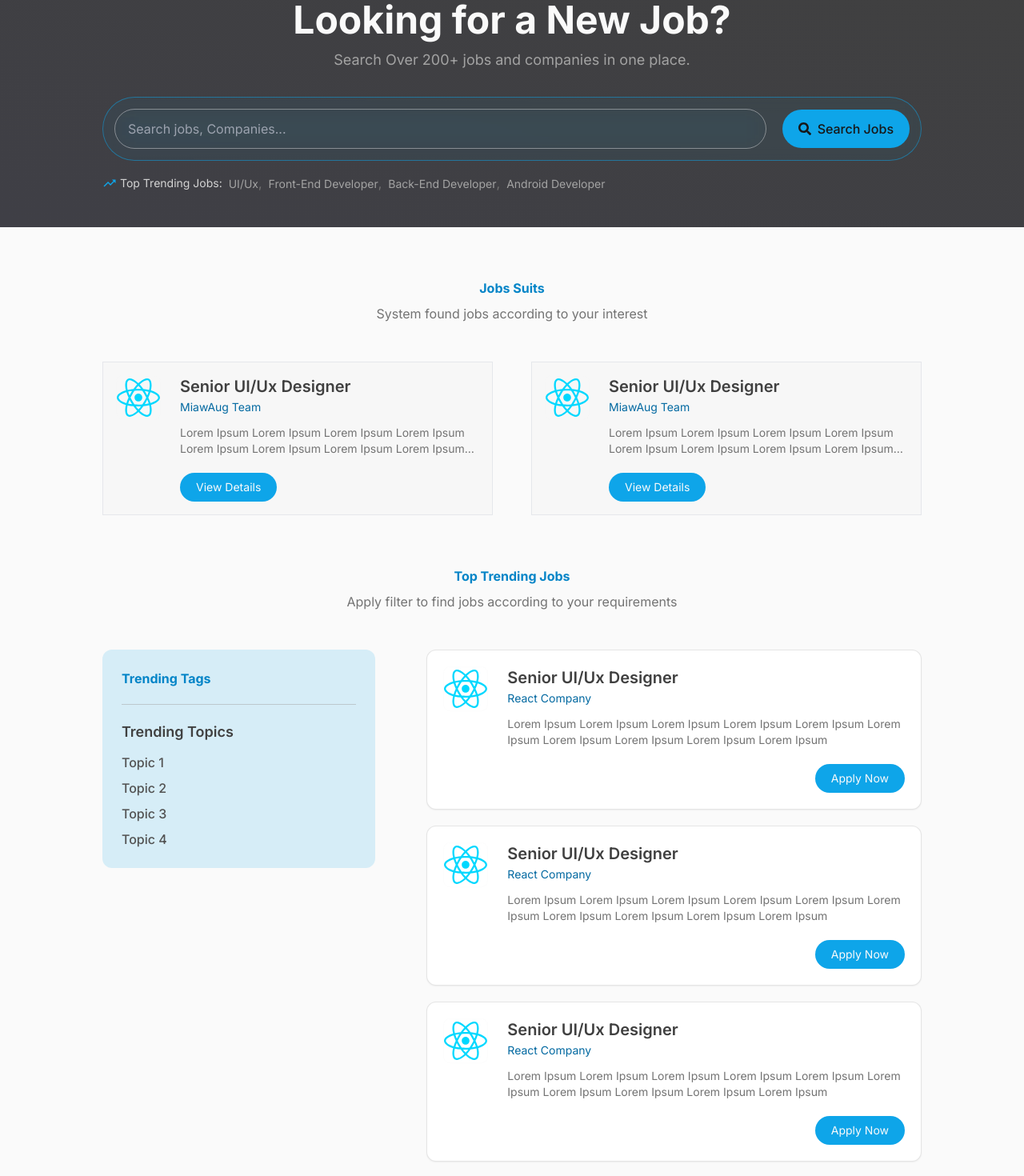
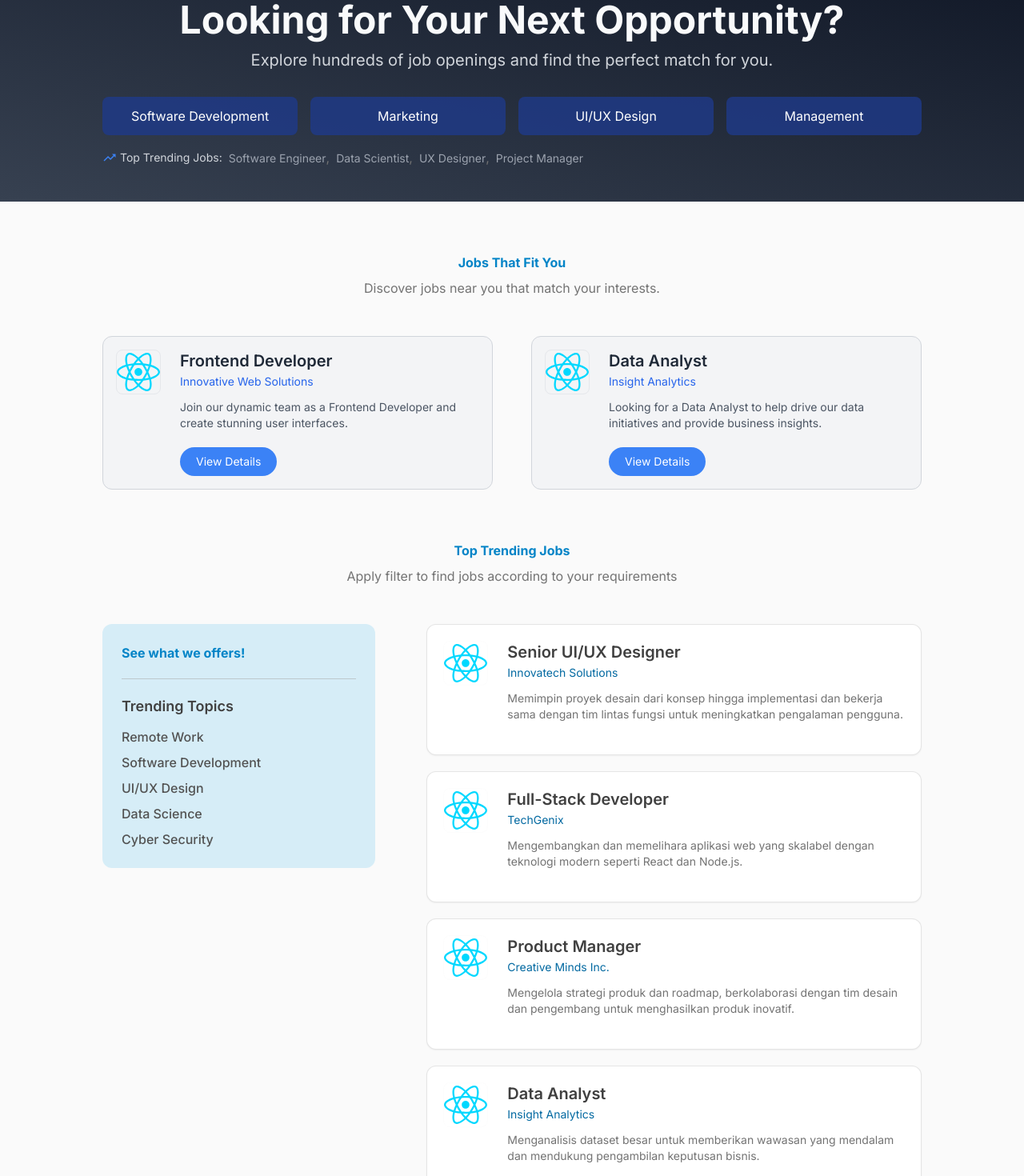
Before and after one commit to arkavidia-academya-WSE-2025/jobseeker-reactjs, a React (Vite) app in the folder fe-arkavidia/: page / in a window 1280 px wide. Shown: the part 120-1590 px from the top of the page at 80% size. Built offline with nearby package versions, Linux system fonts and the light colour scheme.

Commit message:
`feat: updated layout and components for home page`
`diff includes changes to App.jsx, JobCard.jsx, Hero.jsx, Jobs.jsx, NearbyJobs.jsx, and Topics.jsx`

```diff
--- a/fe-arkavidia/src/App.jsx
+++ b/fe-arkavidia/src/App.jsx
@@ -21,6 +21,7 @@ import Dashboard from "./components/pages/dashboard/Dashboard";
 import PrivateRoute from "./components/context/PrivateRoute";
 import RecruiterRoute from "./components/context/RecruiterRoute";
 import ChatJobSeeker from "./components/pages/chat/ChatJobSeeker";
+import ScrollToTop from "./components/scroll/ScrollToTop";
 
 const Layout = ({ children }) => {
   const location = useLocation();
@@ -37,6 +38,7 @@ const Layout = ({ children }) => {
 function App() {
   return (
     <Router>
+      <ScrollToTop />{" "}
       <Layout>
         <main className="w-full min-h-screen flex flex-col bg-neutral-50 text-neutral-500">
           <Routes>
--- a/fe-arkavidia/src/components/jobs/JobCard.jsx
+++ b/fe-arkavidia/src/components/jobs/JobCard.jsx
@@ -113,9 +113,6 @@ const JobCard = ({
               Adobe IL
             </Link>
           </div> */}
-          <button className="px-5 py-2 rounded-full bg-sky-500 hover:bg-sky-600 text-sm text-neutral-50 font-normal flex items-center justify-center gap-x-2 ease-in-out duration-300">
-            Apply Now
-          </button>
         </div>
       </div>
     </div>
--- /dev/null
+++ b/fe-arkavidia/src/components/jobs/JobDetailPopup.jsx
@@ -0,0 +1,56 @@
+import React from "react";
+import { FaTimes } from "react-icons/fa";
+
+const JobDetailPopup = ({ job, onClose }) => {
+  return (
+    <div className="fixed inset-0 flex items-center justify-center bg-black bg-opacity-50 z-50">
+      <div className="bg-white rounded-lg shadow-2xl max-w-2xl w-full p-6 relative animate-fadeIn">
+        <button
+          onClick={onClose}
+          className="absolute top-4 right-4 text-gray-500 hover:text-gray-700"
+        >
+          <FaTimes size={20} />
+        </button>
+        <h2 className="text-3xl font-bold mb-4 text-gray-800">{job.title}</h2>
+        <p className="text-sm text-gray-500 mb-2">
+          <strong>Company:</strong> {job.company}
+        </p>
+        <p className="text-gray-700 mb-4">{job.fullDescription}</p>
+        <div className="grid grid-cols-2 gap-4 mb-4">
+          <div>
+            <p className="text-sm text-gray-600">
+              <strong>Location:</strong> {job.location}
+            </p>
+          </div>
+          <div>
+            <p className="text-sm text-gray-600">
+              <strong>Salary:</strong> ${job.salary.toLocaleString()}
+            </p>
+          </div>
+        </div>
+        <div className="space-y-3">
+          <div>
+            <h3 className="text-lg font-semibold text-gray-800">
+              Requirements
+            </h3>
+            <ul className="list-disc list-inside text-gray-700">
+              {job.requirements.map((req, index) => (
+                <li key={index}>{req}</li>
+              ))}
+            </ul>
+          </div>
+          <div>
+            <h3 className="text-lg font-semibold text-gray-800">Benefits</h3>
+            <ul className="list-disc list-inside text-gray-700">
+              {job.benefits.map((benefit, index) => (
+                <li key={index}>{benefit}</li>
+              ))}
+            </ul>
+          </div>
+        </div>
+      </div>
+    </div>
+  );
+};
+
+export default JobDetailPopup;
--- a/fe-arkavidia/src/components/pages/home/sections/Hero.jsx
+++ b/fe-arkavidia/src/components/pages/home/sections/Hero.jsx
@@ -6,66 +6,87 @@ import { MdTrendingUp } from "react-icons/md";
 
 const Hero = () => {
   return (
-    <Layout className="w-full h-auto py-10 flex items-center justify-center bg-gradient-to-tr from-zinc-700 to-neutral-700">
+    <Layout className="w-full h-auto py-10 flex items-center justify-center bg-gradient-to-tr from-gray-700 to-gray-900">
       <div className="w-full flex items-center justify-center flex-col space-y-8">
         <div className="space-y-3 text-center">
-          <h1 className="text-neutral-50 text-3xl md:text-5xl lg:text-5xl font-bold">
-            Looking for a New Job?
+          <h1 className="text-gray-50 text-3xl md:text-5xl lg:text-5xl font-bold">
+            Looking for Your Next Opportunity?
           </h1>
-
-          <p className="text-neutral-400 text-sm md:text-lg lg:text-1xl font-normal">
-            Search Over 200+ jobs and companies in one place.
+          <p className="text-gray-300 text-sm md:text-lg lg:text-xl font-normal">
+            Explore hundreds of job openings and find the perfect match for you.
           </p>
         </div>
-
         <div className="space-y-4 w-full">
-          {/*Search Section */}
-          <div className="w-full p-3.5 flex items-center justify-between gap-5 flex-wrap bg-sky-500/5 md:rounded-full rounded-xl border border-sky-500/50 backdrop-blur">
+          {/* Search Section */}
+          {/* <div className="w-full p-4 flex items-center justify-between gap-5 flex-wrap bg-blue-400/10 md:rounded-full rounded-xl border border-blue-500/40 backdrop-blur">
             <div className="flex-1">
               <input
                 type="text"
-                placeholder="Search jobs, Companies..."
-                className="w-full px-4 py-3 rounded-full text-base text-neutral-50 font-normal bg-transparent backdrop-blur-lg border border-neutral-50/40
-                outline-none focus:border-sky-500/40 focus:outline-none ease-in-out duration-300"
+                placeholder="Search for jobs or companies..."
+                className="w-full px-4 py-3 rounded-full text-base text-gray-50 font-normal bg-transparent backdrop-blur-lg border border-gray-50/40 focus:border-blue-400 focus:ring-blue-400 transition duration-300"
               />
             </div>
-            <button
-              className="md:w-fit w-full px-5 py-3 rounded-full text-base text-neutral-900 font-medium
-             bg-sky-500 hover:bg-sky-600 flex items-center justify-center gap-x-2 ease-in-out duration-300"
-            >
+            <button className="md:w-fit w-full px-5 py-3 rounded-full text-base text-gray-900 font-medium bg-blue-500 hover:bg-blue-600 flex items-center justify-center gap-x-2 transition duration-300">
               <FaSearch />
               Search Jobs
             </button>
+          </div> */}
+          {/* Job Categories Section */}
+          <div className="w-full grid grid-cols-2 md:grid-cols-4 gap-4 text-center">
+            <Link
+              to="/findJobs"
+              className="px-4 py-3 bg-blue-900/80 hover:bg-blue-800 text-white rounded-lg transition duration-300"
+            >
+              Software Development
+            </Link>
+            <Link
+              to="/findJobs"
+              className="px-4 py-3 bg-blue-900/80 hover:bg-blue-800 text-white rounded-lg transition duration-300"
+            >
+              Marketing
+            </Link>
+            <Link
+              to="/findJobs"
+              className="px-4 py-3 bg-blue-900/80 hover:bg-blue-800 text-white rounded-lg transition duration-300"
+            >
+              UI/UX Design
+            </Link>
+            <Link
+              to="/findJobs"
+              className="px-4 py-3 bg-blue-900/80 hover:bg-blue-800 text-white rounded-lg transition duration-300"
+            >
+              Management
+            </Link>
           </div>
-          {/*Trending Topic Section */}
+
+          {/* Trending Topic Section */}
           <div className="w-full inline-flex items-center gap-x-2">
-            <div className="flex items-center gap-x-1 5">
-              <MdTrendingUp className="text-lg text-sky-500" />
-              <p className="text-sm text-neutral-300">Top Trending Jobs:</p>
+            <div className="flex items-center gap-x-1">
+              <MdTrendingUp className="text-lg text-blue-500" />
+              <p className="text-sm text-gray-300">Top Trending Jobs:</p>
             </div>
-
             <div className="flex items-center gap-x-2 flex-wrap">
               <div>
-                <Link className="text-sm font-normal text-neutral-400 hover:text-sky-500 ease-in-out duration-300">
-                  UI/Ux
+                <Link className="text-sm font-normal text-gray-400 hover:text-blue-500 transition duration-300">
+                  Software Engineer
                 </Link>
                 ,
               </div>
               <div>
-                <Link className="text-sm font-normal text-neutral-400 hover:text-sky-500 ease-in-out duration-300">
-                  Front-End Developer
+                <Link className="text-sm font-normal text-gray-400 hover:text-blue-500 transition duration-300">
+                  Data Scientist
                 </Link>
                 ,
               </div>
               <div>
-                <Link className="text-sm font-normal text-neutral-400 hover:text-sky-500 ease-in-out duration-300">
-                  Back-End Developer
+                <Link className="text-sm font-normal text-gray-400 hover:text-blue-500 transition duration-300">
+                  UX Designer
                 </Link>
                 ,
               </div>
               <div>
-                <Link className="text-sm font-normal text-neutral-400 hover:text-sky-500 ease-in-out duration-300">
-                  Android Developer
+                <Link className="text-sm font-normal text-gray-400 hover:text-blue-500 transition duration-300">
+                  Project Manager
                 </Link>
               </div>
             </div>
--- a/fe-arkavidia/src/components/pages/home/sections/Jobs.jsx
+++ b/fe-arkavidia/src/components/pages/home/sections/Jobs.jsx
@@ -1,82 +1,89 @@
 import React from "react";
 import Layout from "../../../layout/Layout";
-import { FaSliders } from "react-icons/fa6";
 import TopTag from "../../../topTag/TopTag";
 import Topics from "./topics/Topics";
 import JobCard from "../../../jobs/JobCard";
 import ReactLogo from "../../../../assets/react.svg";
 import { TbReload } from "react-icons/tb";
 
+// Data pekerjaan yang lebih realistis
+const jobData = [
+  {
+    id: 1,
+    companyImg: ReactLogo, // bisa diganti dengan logo perusahaan yang sesuai
+    jobTitle: "Senior UI/UX Designer",
+    companyName: "Innovatech Solutions",
+    jobDesc:
+      "Memimpin proyek desain dari konsep hingga implementasi dan bekerja sama dengan tim lintas fungsi untuk meningkatkan pengalaman pengguna.",
+  },
+  {
+    id: 2,
+    companyImg: ReactLogo,
+    jobTitle: "Full-Stack Developer",
+    companyName: "TechGenix",
+    jobDesc:
+      "Mengembangkan dan memelihara aplikasi web yang skalabel dengan teknologi modern seperti React dan Node.js.",
+  },
+  {
+    id: 3,
+    companyImg: ReactLogo,
+    jobTitle: "Product Manager",
+    companyName: "Creative Minds Inc.",
+    jobDesc:
+      "Mengelola strategi produk dan roadmap, berkolaborasi dengan tim desain dan pengembang untuk menghasilkan produk inovatif.",
+  },
+  {
+    id: 4,
+    companyImg: ReactLogo,
+    jobTitle: "Data Analyst",
+    companyName: "Insight Analytics",
+    jobDesc:
+      "Menganalisis dataset besar untuk memberikan wawasan yang mendalam dan mendukung pengambilan keputusan bisnis.",
+  },
+  {
+    id: 5,
+    companyImg: ReactLogo,
+    jobTitle: "DevOps Engineer",
+    companyName: "CloudCore Systems",
+    jobDesc:
+      "Mengimplementasikan dan mengelola pipeline CI/CD serta infrastruktur cloud untuk memastikan ketersediaan dan skalabilitas aplikasi.",
+  },
+];
+
 const Jobs = () => {
   return (
     <div className="w-full">
-      <Layout className="w-full space-y-12 flex items-center justify-center  flex-col">
-        {/* Top Section*/}
+      <Layout className="w-full space-y-12 flex items-center justify-center flex-col">
+        {/* Top Section */}
         <TopTag
           title={"Top Trending Jobs"}
           desc={"Apply filter to find jobs according to your requirements"}
         />
 
-        {/* Job Section*/}
+        {/* Job Section */}
         <div className="w-full flex items-start gap-16 flex-wrap">
-          {/* Trending Topics Section*/}
+          {/* Trending Topics Section */}
           <div className="md:w-1/3 w-full bg-sky-500/15 rounded-xl p-6 space-y-5 md:sticky relative md:top-5 top-0">
             <div className="w-full flex items-center justify-between border-b border-neutral-400/50 pb-5">
-              <h1 className="text-x1 font-bold text-sky-600">Trending Tags</h1>
+              <h1 className="text-x1 font-bold text-sky-600">
+                See what we offers!
+              </h1>
             </div>
-            {/* Search Topics Section*/}
+            {/* Search Topics Section */}
             <Topics />
           </div>
-          {/* Job Cards Section*/}
+          {/* Job Cards Section */}
           <div className="flex-1 space-y-12">
             <div className="w-full space-y-5">
-              <JobCard
-                companyImg={ReactLogo}
-                jobTitle={"Senior UI/Ux Designer"}
-                companyName={"React Company"}
-                jobDesc={
-                  "Lorem Ipsum Lorem Ipsum Lorem Ipsum Lorem Ipsum Lorem Ipsum Lorem Ipsum Lorem Ipsum Lorem Ipsum Lorem Ipsum Lorem Ipsum"
-                }
-              />
-              <JobCard
-                companyImg={ReactLogo}
-                jobTitle={"Senior UI/Ux Designer"}
-                companyName={"React Company"}
-                jobDesc={
-                  "Lorem Ipsum Lorem Ipsum Lorem Ipsum Lorem Ipsum Lorem Ipsum Lorem Ipsum Lorem Ipsum Lorem Ipsum Lorem Ipsum Lorem Ipsum"
-                }
-              />
-              <JobCard
-                companyImg={ReactLogo}
-                jobTitle={"Senior UI/Ux Designer"}
-                companyName={"React Company"}
-                jobDesc={
-                  "Lorem Ipsum Lorem Ipsum Lorem Ipsum Lorem Ipsum Lorem Ipsum Lorem Ipsum Lorem Ipsum Lorem Ipsum Lorem Ipsum Lorem Ipsum"
-                }
-              />
-              <JobCard
-                companyImg={ReactLogo}
-                jobTitle={"Senior UI/Ux Designer"}
-                companyName={"React Company"}
-                jobDesc={
-                  "Lorem Ipsum Lorem Ipsum Lorem Ipsum Lorem Ipsum Lorem Ipsum Lorem Ipsum Lorem Ipsum Lorem Ipsum Lorem Ipsum Lorem Ipsum"
-                }
-              />
-              <JobCard
-                companyImg={ReactLogo}
-                jobTitle={"Senior UI/Ux Designer"}
-                companyName={"React Company"}
-                jobDesc={
-                  "Lorem Ipsum Lorem Ipsum Lorem Ipsum Lorem Ipsum Lorem Ipsum Lorem Ipsum Lorem Ipsum Lorem Ipsum Lorem Ipsum Lorem Ipsum"
-                }
-              />
-            </div>
-
-            <div className="w-full flex items-center justify-center">
-              <button className="w-fit px-6 py-2 rounded-full bg-sky-500 hover:bg-sky-600 text-base text-neutral-50 font-normal flex items-center justify-center gap-x-2 ease-in-out duration-300">
-                Load More
-                <TbReload className="text-lg" />
-              </button>
+              {jobData.map((job) => (
+                <JobCard
+                  key={job.id}
+                  companyImg={job.companyImg}
+                  jobTitle={job.jobTitle}
+                  companyName={job.companyName}
+                  jobDesc={job.jobDesc}
+                />
+              ))}
             </div>
           </div>
         </div>
--- a/fe-arkavidia/src/components/pages/home/sections/NearbyJobs.jsx
+++ b/fe-arkavidia/src/components/pages/home/sections/NearbyJobs.jsx
@@ -1,94 +1,120 @@
-import React from "react";
+import React, { useState } from "react";
 import Layout from "../../../layout/Layout";
 import TopTag from "../../../topTag/TopTag";
+import { Link } from "react-router-dom";
 import ReactLogo from "../../../../assets/react.svg";
-import { Link } from "react-router-dom";
+import JobDetailPopup from "../../../jobs/JobDetailPopup";
 
 const NearbyJobs = () => {
+  const [showPopup, setShowPopup] = useState(false);
+  const [popupJobData, setPopupJobData] = useState(null);
+  const staticJobData = {
+    title: "Frontend Developer",
+    company: "Innovative Web Solutions",
+    fullDescription:
+      "We are seeking a highly skilled Frontend Developer who is proficient in React, CSS, and JavaScript. You will work closely with our design team to create visually appealing, user-friendly interfaces. You must have a keen eye for design and a passion for building high-performance web applications.",
+    location: "New York, NY",
+    salary: 85000,
+    requirements: [
+      "3+ years of experience in frontend development",
+      "Proficient in React and Redux",
+      "Experience with responsive and mobile-first design",
+      "Strong understanding of JavaScript, HTML5, and CSS3",
+    ],
+    benefits: [
+      "Health insurance",
+      "401(k) matching",
+      "Flexible working hours",
+      "Remote work options",
+    ],
+  };
+
+  const handleViewDetails = () => {
+    setPopupJobData(staticJobData);
+    setShowPopup(true);
+  };
+
   return (
     <div className="w-full">
       <Layout className="w-full space-y-12 flex items-center justify-center flex-col">
         {/* Top Section */}
         <TopTag
-          title={"Jobs Suits"}
-          desc={"System found jobs according to your interest"}
+          title={"Jobs That Fit You"}
+          desc={"Discover jobs near you that match your interests."}
         />
-
         {/* Jobs Card */}
         <div className="w-full grid md:grid-cols-2 grid-cols-1 gap-12">
-          <div className="w-full rounded-x1 bg-neutral-100/60 border border-neutral-300/18 flex items-start md:gap-6 gap-4 p-4">
+          <div className="w-full rounded-xl bg-gray-100 border border-gray-300 flex items-start md:gap-6 gap-4 p-4">
             {/* Jobs Image */}
-            <div className="md:w-14 w-10 md:h-14 h-10 rounded-lg border border-neutral-100/20">
+            <div className="md:w-14 w-10 md:h-14 h-10 rounded-lg border border-gray-200">
               <img
                 src={ReactLogo}
-                alt="company logo"
+                alt="Company Logo"
                 className="w-full h-full object-contain rounded-lg"
               />
             </div>
             {/* Jobs Details */}
             <div className="flex-1 space-y-5">
-              {/* Jobs Title, Company, Desc */}
               <div className="space-y-3">
                 <div className="w-full flex items-center justify-between">
                   <div className="space-y-0.5">
                     <Link
                       to="/job-details"
-                      className="text-xl font-semibold text-neutral-700"
+                      className="text-xl font-semibold text-gray-800"
                     >
-                      Senior UI/Ux Designer
+                      Frontend Developer
                     </Link>
-                    <p className="text-sm text-sky-700">MiawAug Team</p>
+                    <p className="text-sm text-blue-600">
+                      Innovative Web Solutions
+                    </p>
                   </div>
                 </div>
-
-                <p className="text-sm text-neutral-500 line-clamp-2">
-                  Lorem Ipsum Lorem Ipsum Lorem Ipsum Lorem Ipsum Lorem Ipsum
-                  Lorem Ipsum Lorem Ipsum Lorem Ipsum Lorem Ipsum Lorem Ipsum
+                <p className="text-sm text-gray-600 line-clamp-2">
+                  Join our dynamic team as a Frontend Developer and create
+                  stunning user interfaces.
                 </p>
               </div>
-
-              {/* Tags and Buttons*/}
               <div className="w-full flex items-center justify-between gap-5 flex-wrap">
-                <button className="md:w-fit w-full px-5 py-2 rounded-full bg-sky-500 hover:bg-sky-600 text-sm text-neutral-50 font-normal flex items-center justify-center gap-x-2 ease-in-out duration-300">
+                <button
+                  onClick={handleViewDetails}
+                  className="md:w-fit w-full px-5 py-2 rounded-full bg-blue-500 hover:bg-blue-600 text-sm text-white font-normal flex items-center justify-center gap-x-2 transition duration-300"
+                >
                   View Details
                 </button>
               </div>
             </div>
           </div>
-          <div className="w-full rounded-x1 bg-neutral-100/60 border border-neutral-300/18 flex items-start md:gap-6 gap-4 p-4">
-            {/* Jobs Image */}
-            <div className="md:w-14 w-10 md:h-14 h-10 rounded-lg border border-neutral-100/20">
+          <div className="w-full rounded-xl bg-gray-100 border border-gray-300 flex items-start md:gap-6 gap-4 p-4">
+            <div className="md:w-14 w-10 md:h-14 h-10 rounded-lg border border-gray-200">
               <img
                 src={ReactLogo}
-                alt="company logo"
+                alt="Company Logo"
                 className="w-full h-full object-contain rounded-lg"
               />
             </div>
-            {/* Jobs Details */}
             <div className="flex-1 space-y-5">
-              {/* Jobs Title, Company, Desc */}
               <div className="space-y-3">
                 <div className="w-full flex items-center justify-between">
                   <div className="space-y-0.5">
                     <Link
                       to="/job-details"
-                      className="text-xl font-semibold text-neutral-700"
+                      className="text-xl font-semibold text-gray-800"
                     >
-                      Senior UI/Ux Designer
+                      Data Analyst
                     </Link>
-                    <p className="text-sm text-sky-700">MiawAug Team</p>
+                    <p className="text-sm text-blue-600">Insight Analytics</p>
                   </div>
                 </div>
-
-                <p className="text-sm text-neutral-500 line-clamp-2">
-                  Lorem Ipsum Lorem Ipsum Lorem Ipsum Lorem Ipsum Lorem Ipsum
-                  Lorem Ipsum Lorem Ipsum Lorem Ipsum Lorem Ipsum Lorem Ipsum
+                <p className="text-sm text-gray-600 line-clamp-2">
+                  Looking for a Data Analyst to help drive our data initiatives
+                  and provide business insights.
                 </p>
               </div>
-
-              {/* Tags and Buttons*/}
               <div className="w-full flex items-center justify-between gap-5 flex-wrap">
-                <button className="md:w-fit w-full px-5 py-2 rounded-full bg-sky-500 hover:bg-sky-600 text-sm text-neutral-50 font-normal flex items-center justify-center gap-x-2 ease-in-out duration-300">
+                <button
+                  onClick={handleViewDetails}
+                  className="md:w-fit w-full px-5 py-2 rounded-full bg-blue-500 hover:bg-blue-600 text-sm text-white font-normal flex items-center justify-center gap-x-2 transition duration-300"
+                >
                   View Details
                 </button>
               </div>
@@ -96,6 +122,13 @@ const NearbyJobs = () => {
           </div>
         </div>
       </Layout>
+
+      {showPopup && popupJobData && (
+        <JobDetailPopup
+          job={popupJobData}
+          onClose={() => setShowPopup(false)}
+        />
+      )}
     </div>
   );
 };
--- a/fe-arkavidia/src/components/pages/home/sections/topics/Topics.jsx
+++ b/fe-arkavidia/src/components/pages/home/sections/topics/Topics.jsx
@@ -1,4 +1,12 @@
 import React from "react";
+
+const topicsData = [
+  "Remote Work",
+  "Software Development",
+  "UI/UX Design",
+  "Data Science",
+  "Cyber Security",
+];
 
 const Topics = () => {
   return (
@@ -7,18 +15,14 @@ const Topics = () => {
         Trending Topics
       </h1>
       <ul className="space-y-2">
-        <li className="text-base text-neutral-600 font-medium hover:text-sky-500 ease-in-out duration-300">
-          Topic 1
-        </li>
-        <li className="text-base text-neutral-600 font-medium hover:text-sky-500 ease-in-out duration-300">
-          Topic 2
-        </li>
-        <li className="text-base text-neutral-600 font-medium hover:text-sky-500 ease-in-out duration-300">
-          Topic 3
-        </li>
-        <li className="text-base text-neutral-600 font-medium hover:text-sky-500 ease-in-out duration-300">
-          Topic 4
-        </li>
+        {topicsData.map((topic, index) => (
+          <li
+            key={index}
+            className="text-base text-neutral-600 font-medium hover:text-sky-500 ease-in-out duration-300"
+          >
+            {topic}
+          </li>
+        ))}
       </ul>
     </div>
   );
```
Also changed, not shown: fe-arkavidia/src/components/scroll/ScrollToTop.js (added, +14 -0 lines).
